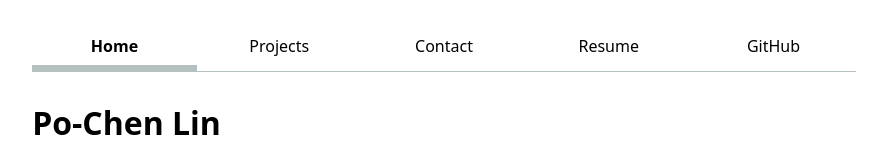
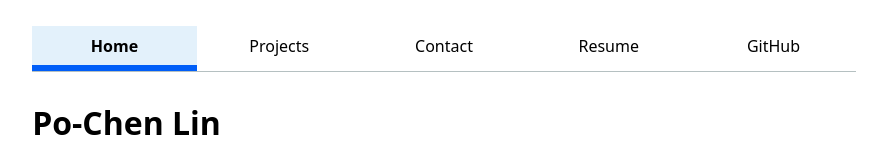
Before and after one commit to randonDsc/portfolio, a plain HTML site: page index.html in a window 1280 px wide. In both pictures the pointer is over the link "Home". Shown: the top 166 px of the page, without its empty margins (196-1078 px from the left). Drawn offline with Linux system fonts and the light colour scheme.

Commit message:
step 2 complete lab 2

```diff
--- a/style.css
+++ b/style.css
@@ -31,3 +31,17 @@ nav a.current {
   padding-bottom: 0.4em;
   font-weight: bold;
 }
+
+html {
+  --color-accent: oklch(50% 0.3 240);
+  accent-color: var(--color-accent);
+}
+
+nav a:hover {
+  border-bottom-width: 0.4em;
+  border-bottom-style: solid;
+  border-bottom-color: var(--color-accent);
+  padding-bottom: 0.4em;
+  font-weight: bold;
+  background-color: oklch(from var(--color-accent) 95% 5% h)
+}
```
